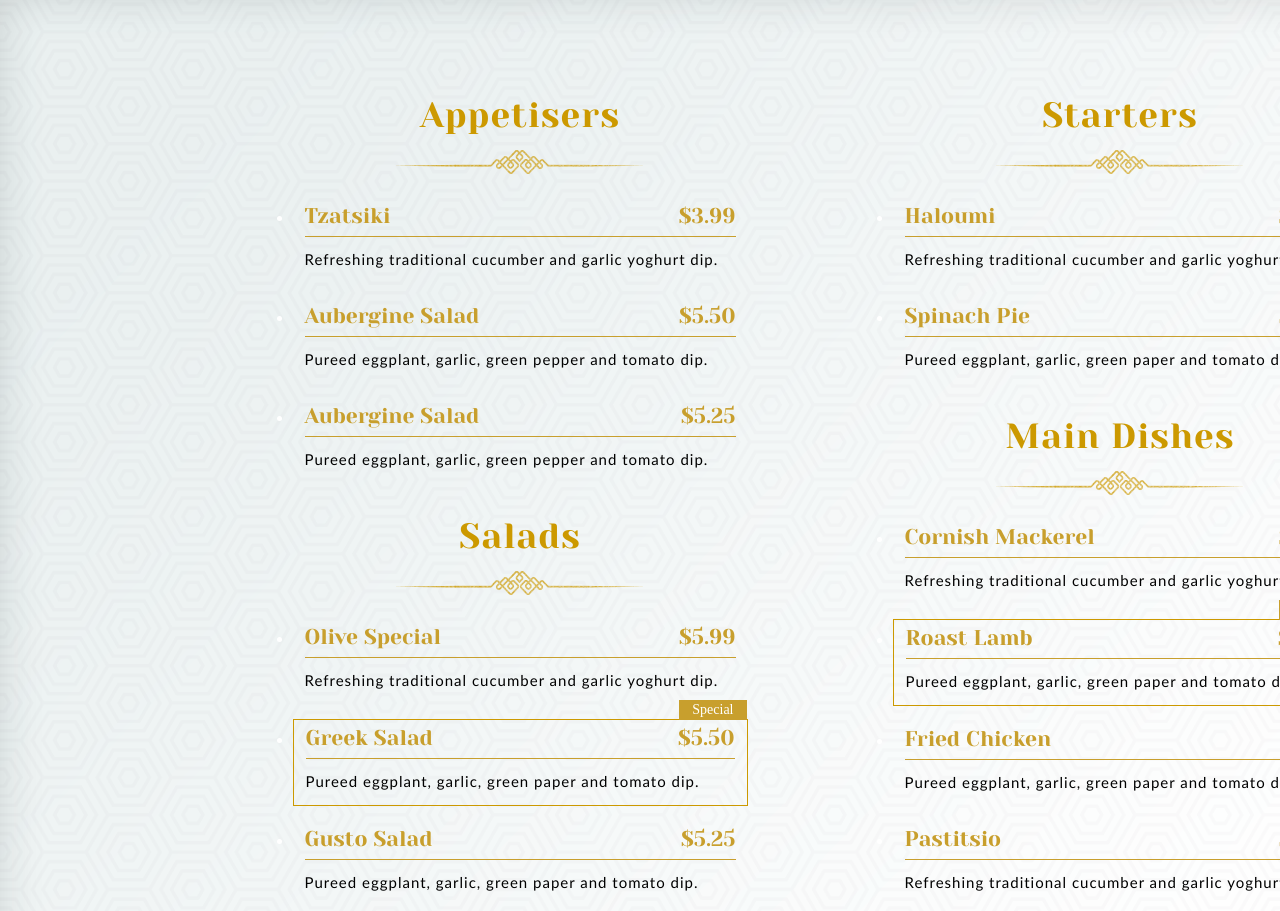
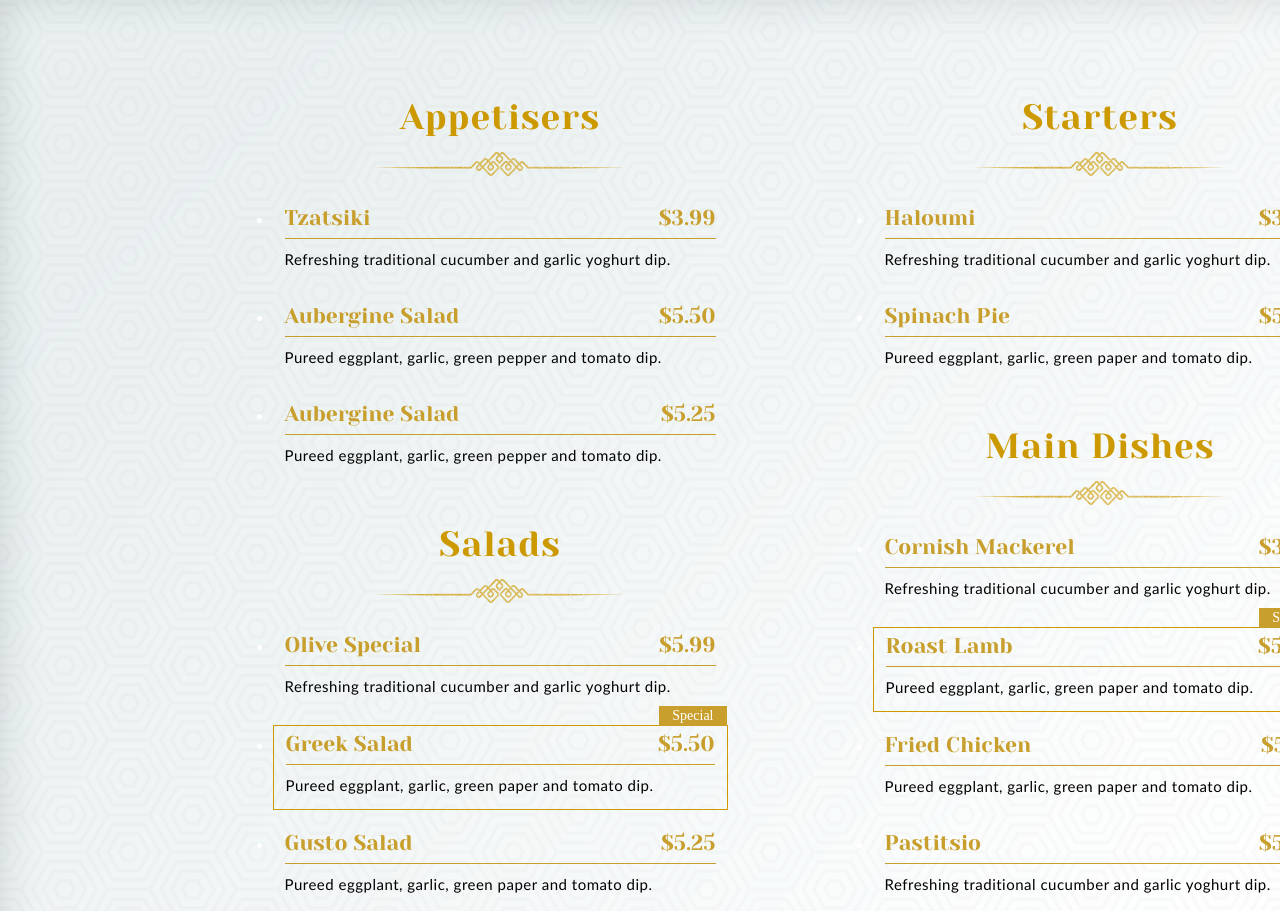
Before and after one commit to Blooife/css_project, a plain HTML site: page index.html in a window 1280 px wide. Shown: the part 2222-3133 px from the top of the page. Drawn offline with Linux system fonts and the light colour scheme.

Commit message:
menu_fix

```diff
--- a/css/style.css
+++ b/css/style.css
@@ -308,10 +308,10 @@ body
 }
 
 .menu-back{
-    height: 815px;
+    height: 825px;
     width: 1170px;
     margin:auto;
-    margin-top:93px;
+    margin-top: 85px;
     display:flex;
     flex-direction: column;
     flex-wrap: wrap;
@@ -328,8 +328,9 @@ body
     height: min-content;
     display:flex;
     margin:auto;
-    margin-top: 0;
+    margin-top: 10px;
     margin-bottom: 0;
+    padding-left: 0;
     flex-direction: column;
     flex-wrap: wrap;
 }
@@ -348,7 +349,7 @@ body
     margin: auto;
 }
 .menu-dish{
-    height: 85px;
+    height: 83px;
     padding-left: 12px;
     padding-right: 12px;
     margin-top: 15px;
@@ -397,10 +398,8 @@ body
     font-weight: normal;
     color: rgb(0, 0, 0);
     font-size: 15px;
-    margin-top: 12px;
-    letter-spacing: 1px;
-    line-height: 1.4;
-
+    margin-top: 10px;
+    letter-spacing:0.5px;
 }
 .main-page-reviews{
     margin-left: auto;
```
Also changed, not shown: index.html (+2 -2 lines).
